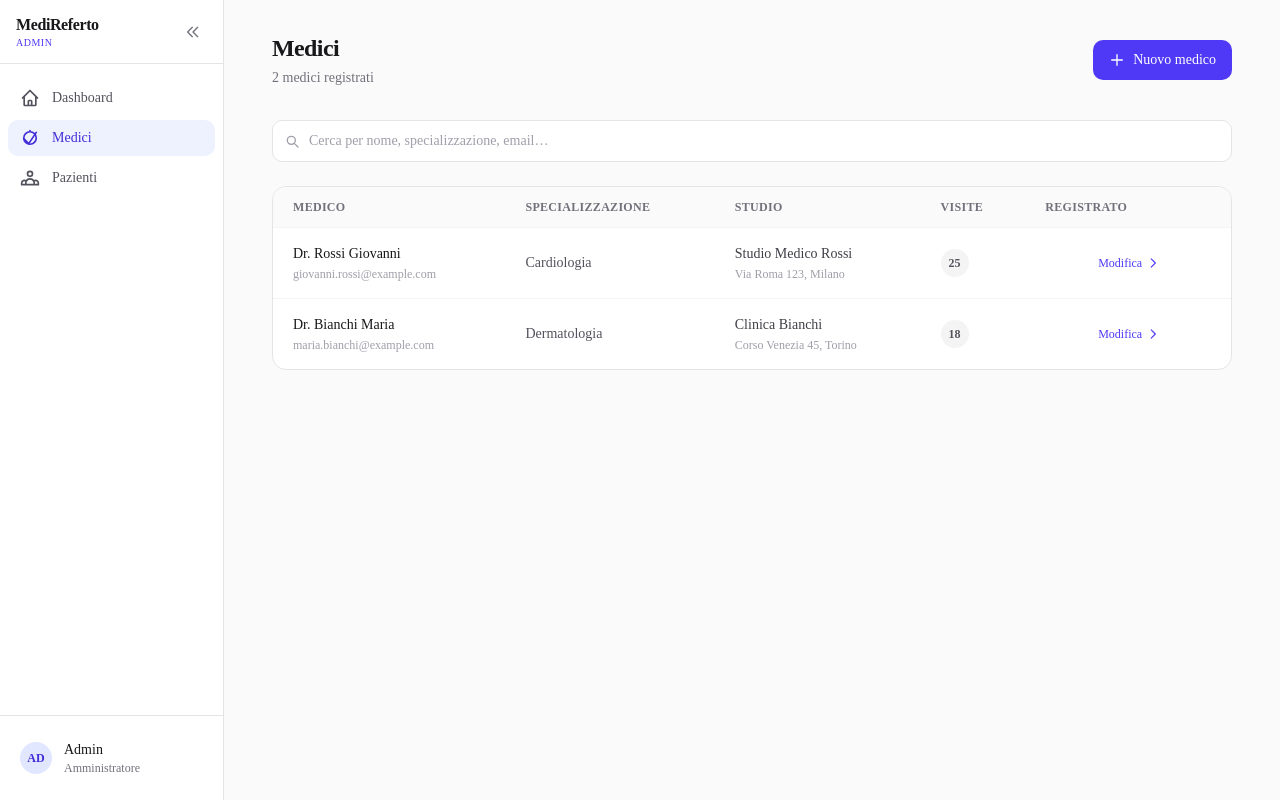
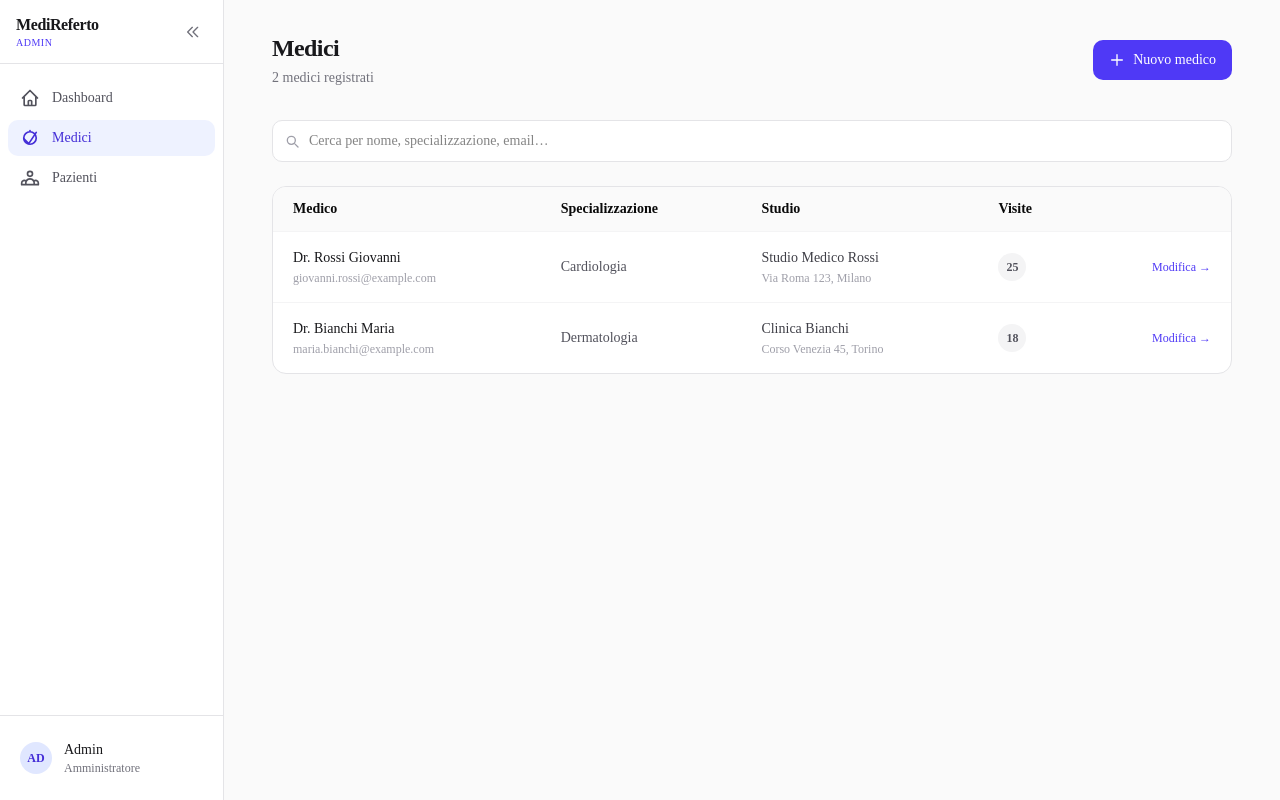
Before and after one commit to carlo-meloni/medireferto, a Next.js app: page /admin/medici in a window 1280 px wide. Built offline with nearby package versions, Linux system fonts and the light colour scheme.

Commit message:
remove duplicated functions from pages

```diff
--- a/app/(admin)/admin/medici/page.tsx
+++ b/app/(admin)/admin/medici/page.tsx
@@ -1,13 +1,5 @@
 import Link from 'next/link';
 import { MOCK_DOCTORS } from '@/lib/mocked-data';
-
-function formatDate(iso: string) {
-  return new Date(iso).toLocaleDateString('it-IT', {
-    day: '2-digit',
-    month: 'short',
-    year: 'numeric',
-  });
-}
 
 interface PageProps {
   searchParams: Promise<{ q?: string }>;
@@ -31,15 +23,30 @@ export default async function AdminMediciPage({ searchParams }: PageProps) {
     <div className="p-8 max-w-5xl mx-auto">
       <div className="flex items-center justify-between mb-8">
         <div>
-          <h1 className="text-2xl font-semibold text-zinc-900 tracking-tight">Medici</h1>
-          <p className="mt-1 text-sm text-zinc-500">{MOCK_DOCTORS.length} medici registrati</p>
+          <h1 className="text-2xl font-semibold text-zinc-900 tracking-tight">
+            Medici
+          </h1>
+          <p className="mt-1 text-sm text-zinc-500">
+            {MOCK_DOCTORS.length} medici registrati
+          </p>
         </div>
+
         <Link
           href="/admin/medici/nuovo"
-          className="flex items-center gap-2 rounded-lg bg-indigo-600 px-4 py-2.5 text-sm font-medium text-white hover:bg-indigo-700 focus:outline-none focus:ring-2 focus:ring-indigo-500/40 transition"
+          className="flex items-center gap-2 rounded-lg bg-indigo-600 px-4 py-2.5 text-sm font-medium text-white hover:bg-indigo-700"
         >
-          <svg className="w-4 h-4" fill="none" stroke="currentColor" strokeWidth={2} viewBox="0 0 24 24">
-            <path strokeLinecap="round" strokeLinejoin="round" d="M12 4v16m8-8H4" />
+          <svg
+            className="w-4 h-4"
+            fill="none"
+            stroke="currentColor"
+            strokeWidth={2}
+            viewBox="0 0 24 24"
+          >
+            <path
+              strokeLinecap="round"
+              strokeLinejoin="round"
+              d="M12 4v16m8-8H4"
+            />
           </svg>
           Nuovo medico
         </Link>
@@ -53,14 +60,19 @@ export default async function AdminMediciPage({ searchParams }: PageProps) {
           strokeWidth={2}
           viewBox="0 0 24 24"
         >
-          <path strokeLinecap="round" strokeLinejoin="round" d="M21 21l-4.35-4.35M17 11A6 6 0 1 1 5 11a6 6 0 0 1 12 0z" />
+          <path
+            strokeLinecap="round"
+            strokeLinejoin="round"
+            d="M21 21l-4.35-4.35M17 11A6 6 0 1 1 5 11a6 6 0 0 1 12 0z"
+          />
         </svg>
+
         <input
           type="text"
           name="q"
           defaultValue={q}
           placeholder="Cerca per nome, specializzazione, email…"
-          className="w-full rounded-lg border border-zinc-200 bg-white pl-9 pr-4 py-2.5 text-sm text-zinc-900 placeholder:text-zinc-400 focus:border-indigo-400 focus:outline-none focus:ring-2 focus:ring-indigo-500/20 transition"
+          className="w-full rounded-lg border border-zinc-200 bg-white pl-9 pr-4 py-2.5 text-sm"
         />
       </form>
 
@@ -68,45 +80,55 @@ export default async function AdminMediciPage({ searchParams }: PageProps) {
         <table className="w-full text-sm">
           <thead>
             <tr className="border-b border-zinc-100 bg-zinc-50">
-              <th className="px-5 py-3 text-left text-xs font-semibold text-zinc-500 uppercase tracking-wide">
-                Medico
-              </th>
-              <th className="px-5 py-3 text-left text-xs font-semibold text-zinc-500 uppercase tracking-wide">
-                Specializzazione
-              </th>
-              <th className="px-5 py-3 text-left text-xs font-semibold text-zinc-500 uppercase tracking-wide hidden md:table-cell">
+              <th className="px-5 py-3 text-left">Medico</th>
+              <th className="px-5 py-3 text-left">Specializzazione</th>
+              <th className="px-5 py-3 hidden md:table-cell text-left">
                 Studio
               </th>
-              <th className="px-5 py-3 text-left text-xs font-semibold text-zinc-500 uppercase tracking-wide hidden lg:table-cell">
+              <th className="px-5 py-3 hidden lg:table-cell text-left">
                 Visite
               </th>
-              <th className="px-5 py-3 text-left text-xs font-semibold text-zinc-500 uppercase tracking-wide hidden lg:table-cell">
-                Registrato
-              </th>
-              <th className="px-5 py-3" />
+              <th className="px-5 py-3 text-right" />
             </tr>
           </thead>
+
           <tbody className="divide-y divide-zinc-100">
             {filtered.length === 0 && (
               <tr>
-                <td colSpan={6} className="px-5 py-10 text-center text-sm text-zinc-400">
-                  Nessun medico trovato per &ldquo;{q}&rdquo;
+                <td
+                  colSpan={5}
+                  className="px-5 py-10 text-center text-sm text-zinc-400"
+                >
+                  Nessun medico trovato per “{q}”
                 </td>
               </tr>
             )}
+
             {filtered.map((doctor) => (
-              <tr key={doctor.id} className="group hover:bg-zinc-50 transition">
+              <tr
+                key={doctor.id}
+                className="group hover:bg-zinc-50 transition"
+              >
                 <td className="px-5 py-4">
                   <p className="font-medium text-zinc-900">
                     Dr. {doctor.lastName} {doctor.firstName}
                   </p>
-                  <p className="text-xs text-zinc-400 mt-0.5">{doctor.email}</p>
+                  <p className="text-xs text-zinc-400 mt-0.5">
+                    {doctor.email}
+                  </p>
                 </td>
-                <td className="px-5 py-4 text-zinc-600">{doctor.specialization}</td>
-                <td className="px-5 py-4 text-zinc-500 hidden md:table-cell">
+
+                <td className="px-5 py-4 text-zinc-600">
+                  {doctor.specialization}
+                </td>
+
+                <td className="px-5 py-4 hidden md:table-cell text-zinc-500">
                   <p className="text-zinc-700">{doctor.clinicName}</p>
-                  <p className="text-xs text-zinc-400 mt-0.5">{doctor.clinicAddress}</p>
+                  <p className="text-xs text-zinc-400 mt-0.5">
+                    {doctor.clinicAddress}
+                  </p>
                 </td>
+
                 <td className="px-5 py-4 hidden lg:table-cell">
                   <span className="inline-flex items-center justify-center min-w-7 h-7 px-2 rounded-full bg-zinc-100 text-xs font-semibold text-zinc-600">
                     {doctor.visitCount}
@@ -116,12 +138,9 @@ export default async function AdminMediciPage({ searchParams }: PageProps) {
                 <td className="px-5 py-4 text-right">
                   <Link
                     href={`/admin/medici/${doctor.id}`}
-                    className="inline-flex items-center gap-1 text-xs font-medium text-indigo-600 hover:text-indigo-800 transition"
+                    className="text-indigo-600 text-xs font-medium hover:text-indigo-800"
                   >
-                    Modifica
-                    <svg className="w-3.5 h-3.5" fill="none" stroke="currentColor" strokeWidth={2} viewBox="0 0 24 24">
-                      <path strokeLinecap="round" strokeLinejoin="round" d="M9 5l7 7-7 7" />
-                    </svg>
+                    Modifica →
                   </Link>
                 </td>
               </tr>
--- a/app/(medico)/medico/page.tsx
+++ b/app/(medico)/medico/page.tsx
@@ -1,5 +1,6 @@
 import { getAllVisits } from '@/lib/db/visit';
 import Link from 'next/link';
+import { formatDate } from '@/lib/utils';
 
 const VISIT_STATUS_LABEL: Record<string, string> = {
   IN_REGISTRAZIONE: 'In registrazione',
@@ -14,16 +15,6 @@ const VISIT_STATUS_CLASSES: Record<string, string> = {
   APPROVATO: 'bg-green-100 text-green-800',
   ESPORTATO: 'bg-zinc-100 text-zinc-600',
 };
-
-function formatDate(date: Date | string) {
-  return new Date(date).toLocaleDateString('it-IT', {
-    day: '2-digit',
-    month: 'short',
-    year: 'numeric',
-    hour: '2-digit',
-    minute: '2-digit',
-  });
-}
 
 export default async function MedicoDashboard() {
   const visits = await getAllVisits();
@@ -42,9 +33,15 @@ export default async function MedicoDashboard() {
 
         <Link
           href="/medico/visita/nuova"
-          className="flex items-center gap-2 rounded-lg bg-blue-600 px-4 py-2.5 text-sm font-medium text-white hover:bg-blue-700 focus:outline-none focus:ring-2 focus:ring-blue-500/40 transition"
+          className="flex items-center gap-2 rounded-lg bg-blue-600 px-4 py-2.5 text-sm font-medium text-white hover:bg-blue-700"
         >
-          <svg className="w-4 h-4" fill="none" stroke="currentColor" strokeWidth={2} viewBox="0 0 24 24">
+          <svg
+            className="w-4 h-4"
+            fill="none"
+            stroke="currentColor"
+            strokeWidth={2}
+            viewBox="0 0 24 24"
+          >
             <path strokeLinecap="round" strokeLinejoin="round" d="M12 4v16m8-8H4" />
           </svg>
           Nuova visita
@@ -68,6 +65,7 @@ export default async function MedicoDashboard() {
               <span className="text-sm font-medium text-zinc-900 group-hover:text-blue-700 transition">
                 {visit.patient.firstName} {visit.patient.lastName}
               </span>
+
               <span className="text-xs text-zinc-400 font-mono">
                 {visit.patient.fiscalCode}
               </span>
--- a/app/(medico)/medico/pazienti/[id]/page.tsx
+++ b/app/(medico)/medico/pazienti/[id]/page.tsx
@@ -1,33 +1,7 @@
 import Link from "next/link";
 import { getPatientById } from "@/lib/db/patient";
 import { getVisitsByPatientId } from "@/lib/db/visit";
-
-function formatDate(date: Date) {
-  return new Date(date).toLocaleDateString("it-IT", {
-    day: "2-digit",
-    month: "long",
-    year: "numeric",
-    hour: "2-digit",
-    minute: "2-digit",
-  });
-}
-
-function formatBirthDate(date: Date) {
-  return new Date(date).toLocaleDateString("it-IT", {
-    day: "2-digit",
-    month: "long",
-    year: "numeric",
-  });
-}
-
-function calcAge(birthDate: Date) {
-  const birth = new Date(birthDate);
-  const today = new Date();
-  let age = today.getFullYear() - birth.getFullYear();
-  const m = today.getMonth() - birth.getMonth();
-  if (m < 0 || (m === 0 && today.getDate() < birth.getDate())) age--;
-  return age;
-}
+import { formatDate, formatBirthDate, calcAge } from "@/lib/utils";
 
 const VISIT_STATUS_LABEL: Record<string, string> = {
   DRAFT: "Bozza",
@@ -74,6 +48,7 @@ export default async function PazienteDetailPage({ params }: Props) {
               ? `${formatBirthDate(patient.birthDate)} (${calcAge(patient.birthDate)} anni)`
               : "Data di nascita non disponibile"}
           </div>
+
           <div>{patient.birthPlace}</div>
           <div>{patient.phone}</div>
           <div>{patient.email}</div>
--- a/lib/utils.ts
+++ b/lib/utils.ts
@@ -1,35 +1,43 @@
-import { clsx, type ClassValue } from "clsx"
-import { twMerge } from "tailwind-merge"
+import { clsx, type ClassValue } from "clsx";
+import { twMerge } from "tailwind-merge";
 
 export function cn(...inputs: ClassValue[]) {
-  return twMerge(clsx(inputs))
+  return twMerge(clsx(inputs));
 }
 
-// Formattiamo la data
+// Formattiamo data completa (con ora)
 export function formatDate(date: Date) {
   return new Date(date).toLocaleDateString("it-IT", {
     day: "2-digit",
-    month: "short",
+    month: "long",
     year: "numeric",
-  })
+    hour: "2-digit",
+    minute: "2-digit",
+  });
 }
 
-// Calcoliamo l'età
+// Formattiamo solo data (senza ora)
+export function formatBirthDate(date: Date) {
+  return new Date(date).toLocaleDateString("it-IT", {
+    day: "2-digit",
+    month: "long",
+    year: "numeric",
+  });
+}
+
+// Calcoliamo età
 export function calcAge(birthDate: Date | null) {
-  if (!birthDate) return "—"
+  if (!birthDate) return "—";
 
-  const birth = new Date(birthDate)
-  const today = new Date()
+  const birth = new Date(birthDate);
+  const today = new Date();
 
-  let age = today.getFullYear() - birth.getFullYear()
-  const m = today.getMonth() - birth.getMonth()
+  let age = today.getFullYear() - birth.getFullYear();
+  const m = today.getMonth() - birth.getMonth();
 
-  if (
-    m < 0 ||
-    (m === 0 && today.getDate() < birth.getDate())
-  ) {
-    age--
+  if (m < 0 || (m === 0 && today.getDate() < birth.getDate())) {
+    age--;
   }
 
-  return `${age} anni`
+  return `${age} anni`;
 }
```
Also changed, not shown: app/(medico)/medico/visita/[id]/page.tsx (+1 -157 lines).
